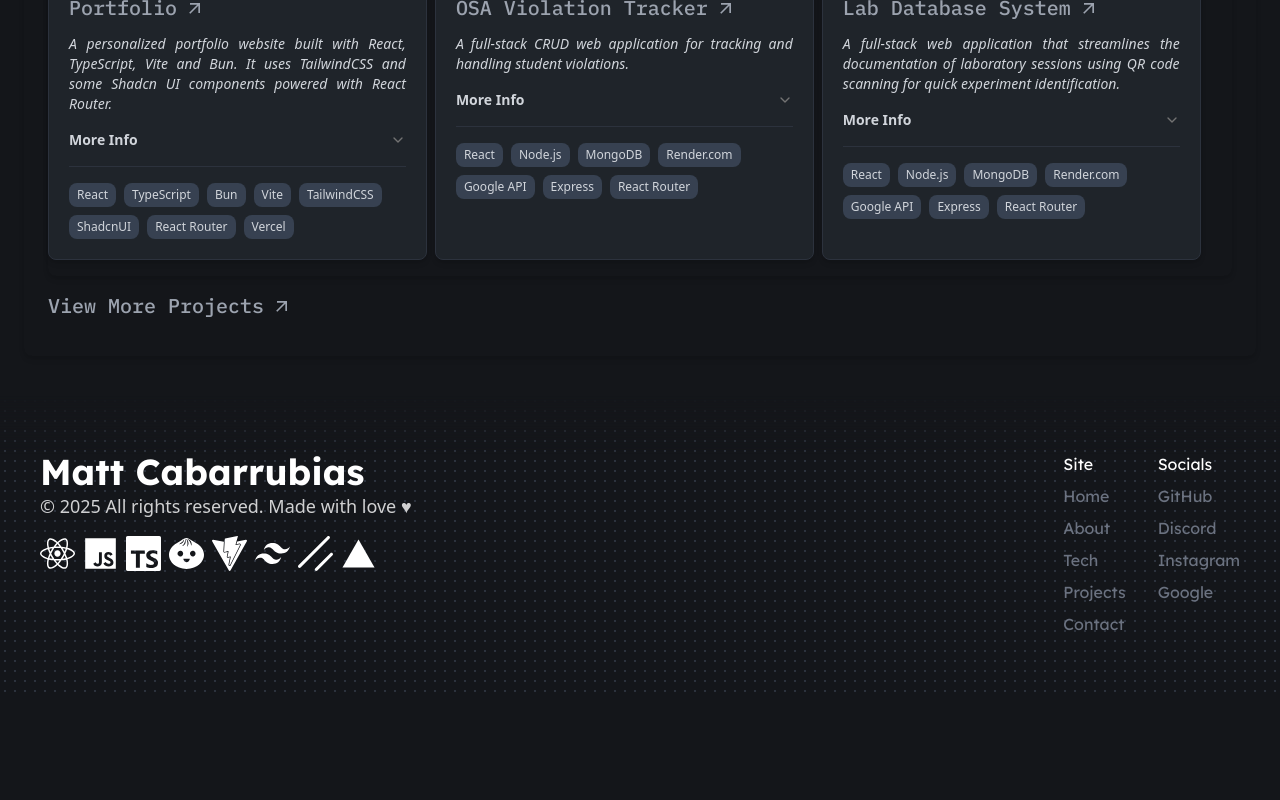
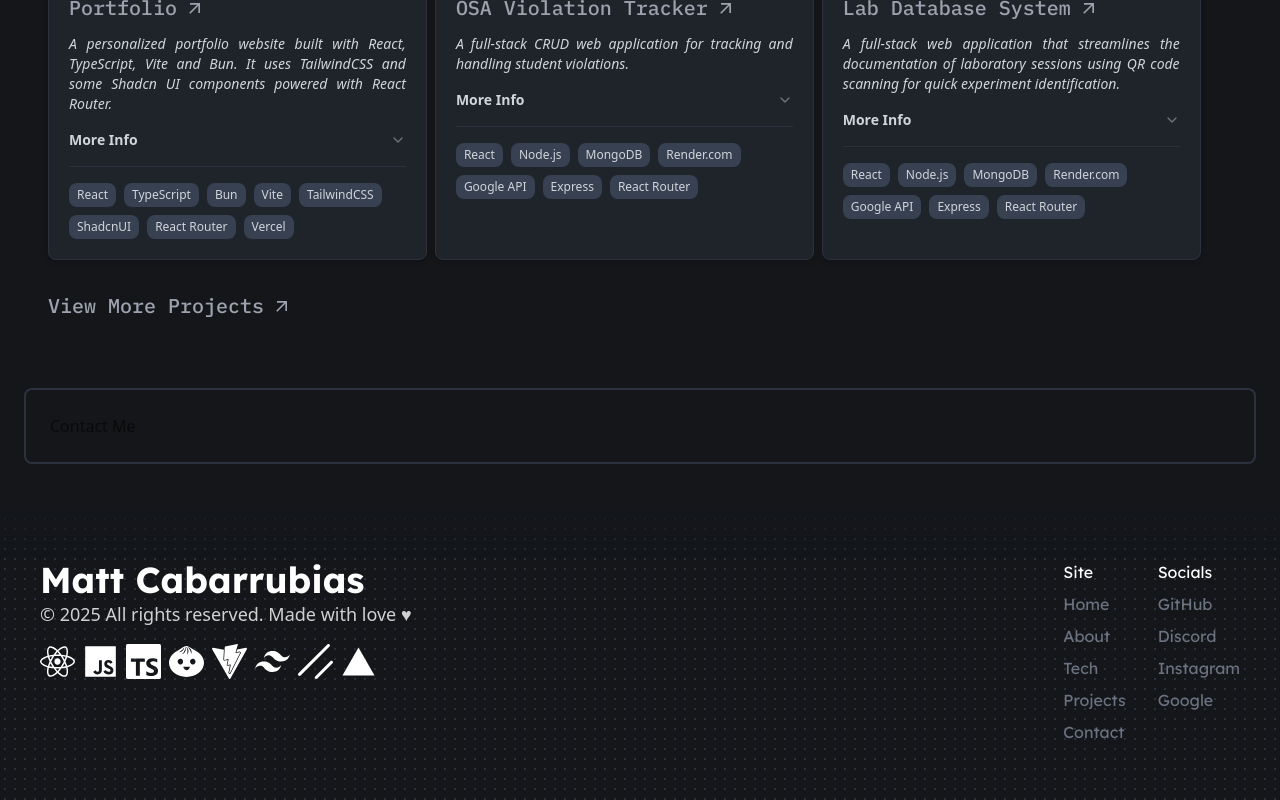
Before and after one commit to devliqht/portfolio, a React (Vite) app: page / in a window 1280 px wide. Shown: the part 1722-2522 px from the top of the page. Before the commit the page ends 2414 px from the top, so only its background shows below. Built offline with nearby package versions, Linux system fonts and the light colour scheme.

Commit message:
ADD: New Tech.tsx page

```diff
--- a/src/App.tsx
+++ b/src/App.tsx
@@ -1,6 +1,7 @@
 import { BrowserRouter as Router, Routes, Route } from "react-router-dom";
 import Hero from "@/pages/Hero.tsx";
 import Projects from "@/pages/Projects.tsx";
+import Tech from "@/pages/Tech";
 
 import Header from "@/components/Header.tsx";
 import Footer from "@/components/Footer";
@@ -17,6 +18,7 @@ function App() {
         <Routes>
           <Route path="/" element={<Hero />} />
           <Route path="/projects" element={<Projects />} />
+          <Route path="/tech" element={<Tech />} />
         </Routes>
         <Footer></Footer>
       </div>
--- a/src/components/Containers.tsx
+++ b/src/components/Containers.tsx
@@ -114,7 +114,7 @@ const BasicContainer: React.FC<BasicContainerProps> = ({
 }) => {
   return (
     <div
-      className={`container ${className} mx-auto my-4 ${noPadding ? 'p-0' : `${paddingMobile ? 'p-4 md:p-6' : 'p-0 md:p-6'}`} rounded-lg shadow-md ${
+      className={`container ${className} mx-auto my-4 ${noPadding ? 'p-0' : `${paddingMobile ? 'p-4 md:p-6' : 'p-0 md:p-6'}`} rounded-lg ${
         outline ? 'border-2 border-[var(--dblue-ll)]' : 'border-none'
       }`}
     >
--- a/src/components/Header.tsx
+++ b/src/components/Header.tsx
@@ -54,9 +54,9 @@ const Header = () => {
                             <a href="#about" className="ibm-plex-mono-regular text-gray-500 hover:text-gray-300 text-md py-4 border-transparent transition ease-in-out duration-200">
                                 About
                             </a>
-                            <a href="#tech" className="ibm-plex-mono-regular text-gray-500 hover:text-gray-300 text-md py-4 border-transparent transition ease-in-out duration-200">
+                            <Link to="/tech" className="ibm-plex-mono-regular text-gray-500 hover:text-gray-300 text-md py-4 border-transparent transition ease-in-out duration-200">
                                 Tech
-                            </a>
+                            </Link>
                             <Link to="/projects" className="ibm-plex-mono-regular text-gray-500 hover:text-gray-300 text-md py-4 border-transparent transition ease-in-out duration-200">
                                 Projects
                             </Link>
--- a/src/components/Skills.tsx
+++ b/src/components/Skills.tsx
@@ -14,7 +14,11 @@ import { DiVisualstudio, DiApple, DiGithubBadge, DiTerminal, DiMongodb, DiGoogle
 import { BasicContainer } from './Containers';
 import { Tooltip } from "react-tooltip";
 
-const SkillShowcase = () => {
+interface SkillShowcaseProps {
+  centred?: boolean;
+}
+
+const SkillShowcase: React.FC<SkillShowcaseProps> = ({centred = true}) => {
     const IconSize: number = 55;
     const categories = [
       {
@@ -63,11 +67,11 @@ const SkillShowcase = () => {
     return (
       <BasicContainer outline={false} paddingMobile={true}>
         {categories.map((category, index) => (
-          <div key={index} className="flex flex-col md:items-center">
+          <div key={index} className={`flex flex-col ${centred ? 'md:items-center': 'items-left'}`}>
             <h3 className="text-3xl text-gray-300 lexend-deca-400 border-b-[1px] md:w-fit border-gray-700 md:text-center pb-3 mb-4">
               {category.title}
             </h3>
-            <div className="flex flex-row md:justify-center gap-4 flex-wrap mb-8">
+            <div className={`flex flex-row md:items-center ${centred ? 'justify-center' : 'justify-start'} gap-4 flex-wrap mb-8`}>
               {category.items.map((item, i) => (
                 <div key={i} className="flex flex-col items-center gap-2 transition-transform hover:scale-110">
                   <div className="text-6xl text-white" data-tooltip-id={`tooltip-${item.name}`}>
--- a/src/pages/Hero.tsx
+++ b/src/pages/Hero.tsx
@@ -55,6 +55,11 @@ const Hero = () => {
                 </div>
             </BasicContainer>
         </AnimatedContainer>
+        <AnimatedContainer delay={1000}>
+            <BasicContainer>
+                <h1>Contact Me</h1>
+            </BasicContainer>
+        </AnimatedContainer>
         </div>
     )
 }
--- /dev/null
+++ b/src/pages/Tech.tsx
@@ -0,0 +1,14 @@
+import SkillShowcase from "@/components/Skills";
+import { AnimatedContainer } from "@/components/Containers";
+
+const Tech = () => {
+    return (
+        <div className="h-full flex flex-col justify-center md:items-center p-4 md:p-6">
+        <AnimatedContainer>
+            <SkillShowcase centred={false}></SkillShowcase>
+        </AnimatedContainer>
+        </div>
+    )
+}
+
+export default Tech;
```
